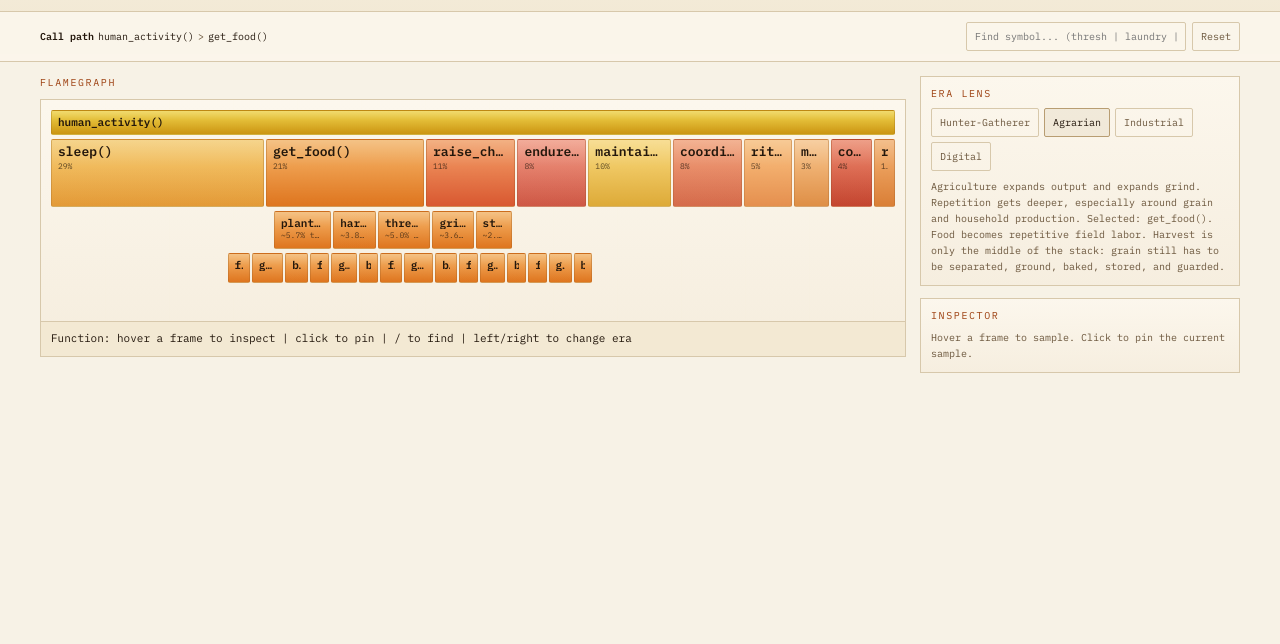
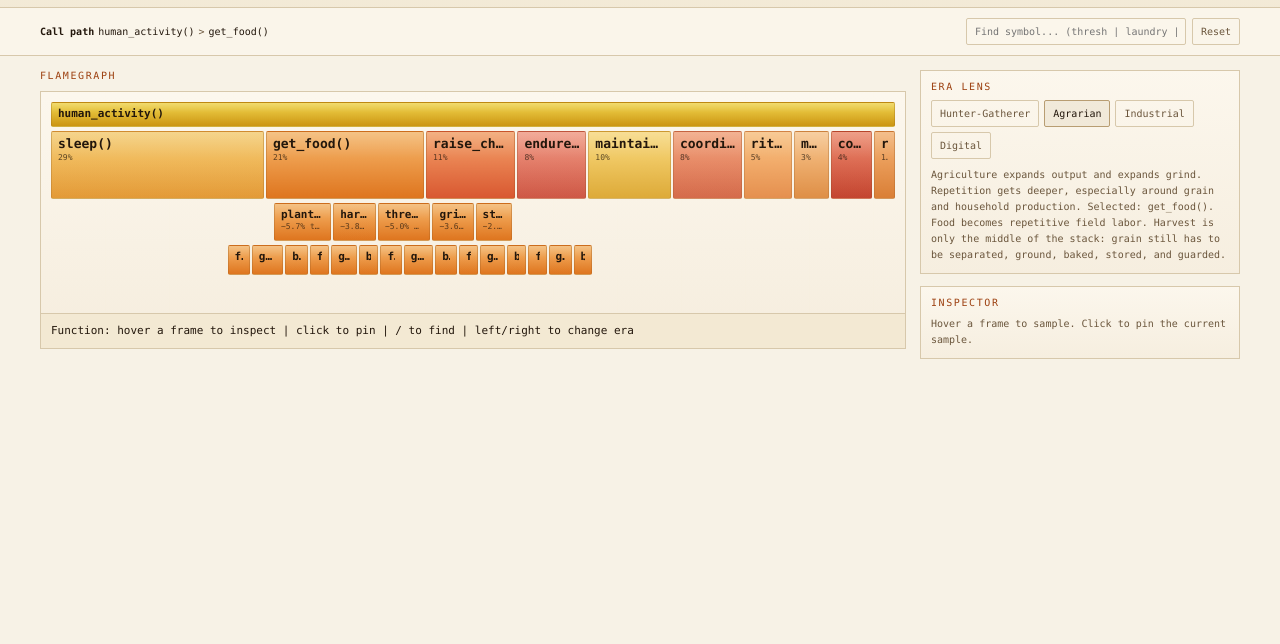
Before and after one commit to sacchen/flamegraph-of-humanity, a plain HTML site: page index.html in a window 1280 px wide. Shown: the part 156-800 px from the top of the page. Drawn offline with Linux system fonts and the light colour scheme.

Commit message:
Remove Google Fonts, use system monospace stack

```diff
--- a/index.html
+++ b/index.html
@@ -5,8 +5,6 @@
 <meta name="viewport" content="width=device-width, initial-scale=1.0" />
 <title>Flamegraph of Humanity</title>
 <style>
-  @import url('https://fonts.googleapis.com/css2?family=IBM+Plex+Mono:wght@400;500;600&display=swap');
-
   :root {
     --bg: #f7f2e6;
     --panel: #fbf6eb;
@@ -46,7 +44,7 @@
     min-height: 100vh;
     background: linear-gradient(180deg, #f8f3e8, #f1e7d1 210px, var(--bg) 210px);
     color: var(--text);
-    font-family: 'IBM Plex Mono', monospace;
+    font-family: 'SF Mono', 'Fira Code', 'Cascadia Code', Consolas, 'Courier New', monospace;
     position: relative;
   }
 
```
